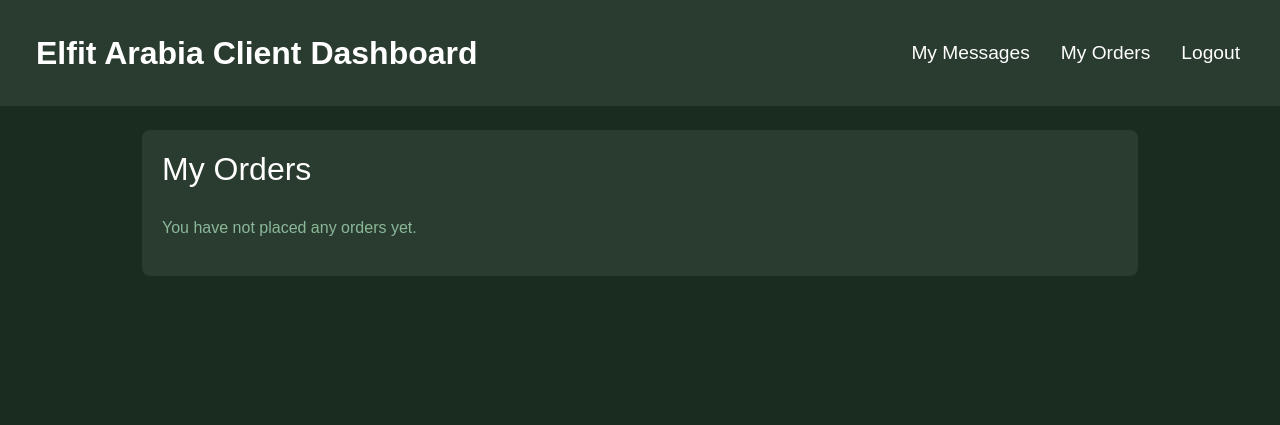
After one commit to syd-danish/b2b-ea, a Flask app: page /my-orders in a window 1280 px wide. The commit adds this page. Shown: the top 425 px of the page. Run offline with Flask 3, Linux system fonts and the light colour scheme; a user stored in the database is signed in; data comes from the database, SQL or seed files in the repository; both versions use the stored data as it was after the commit.

Commit message:
my_orders and my_messages update

```diff
--- a/app.py
+++ b/app.py
@@ -4,6 +4,8 @@
 from dotenv import load_dotenv
 from datetime import datetime
 from werkzeug.utils import secure_filename
+from email.mime.multipart import MIMEMultipart
+from email.mime.application import MIMEApplication
 load_dotenv()
 app = Flask(__name__)
 app.secret_key = os.getenv("FLASK_APP_SECRET_KEY")
@@ -163,13 +165,11 @@
         session.clear()
         flash("Please login to access the admin panel")
         return redirect(url_for("login"))
-
     user_email = session.get("user_email")
     if not user_email or not is_admin_in_db(user_email):
         session.clear()
         flash("Admin access required")
         return redirect(url_for("login"))
-
     return redirect(url_for("manage_clients", edit=client_id))
 
 # Add these new routes after your existing manage_clients route:
@@ -248,12 +248,6 @@
     flash("Client deleted successfully!")
     return redirect(url_for("manage_clients"))
 
-
-
-
-
-
-
 def is_authorized_client(email):
     """Check if the email belongs to an authorized client"""
     conn = sqlite3.connect(DATABASE)
@@ -262,7 +256,6 @@
     result = cursor.fetchone()
     conn.close()
     return result is not None or email in AUTHORIZED_CLIENTS
-
 
 def send_email(receiver, content, subject="Elfit Arabia Login OTP"):
     """Send email with customizable content"""
@@ -304,12 +297,6 @@
     send_email(receiver, content, "Elfit Arabia - Access Denied")
 
 
-
-
-
-
-
-
 @app.route("/admin/manage-products")
 def manage_products():
     if not session.get("authenticated"):
@@ -323,7 +310,7 @@
     all_categories = [
         "Winches", "Cable Drum Trailers", "Rollers", "Cable Drum Lifting Jacks", "Cable Locators", "Reeling Machine",
         "Cable Pulling Grips & Swivel Link", "Duct Rods", "Hydraulic Cutting and Crimping Tools"
-        , "Warning Tapes", "Manhole", "Ropes", "Duct",
+        ,"Warning Tapes", "Manhole", "Ropes", "Duct",
         "Telecom", "Fiber Optic", "Electrical", "Solar", "Pipes",
         "Other Products"
     ]
@@ -918,7 +905,7 @@
 
     all_categories = [
         "Winches", "Cable Drum Trailers","Rollers","Cable Drum Lifting Jacks","Cable Locators","Reeling Machine",
-        "Cable Pulling Grips & Swivel Link","Duct Rods", "Hydraulic Cutting and Crimping Tools"
+        "Cable Pulling Grips & Swivel Link","Duct Rods", "Hydraulic Cutting and Crimping Tools",
         "Warning Tapes", "Manhole", "Ropes", "Duct",
         "Telecom", "Fiber Optic", "Electrical", "Solar", "Pipes", "Other Products"
     ]
@@ -981,6 +968,68 @@
     flash("Order deleted successfully!", "success")
     return redirect(url_for("client_orders"))
 
+@app.route("/my-orders")
+def my_orders():
+    if not session.get("authenticated"):
+        flash("Please login to view your orders", "warning")
+        return redirect(url_for("login"))
+
+    user_email = session.get("user_email")
+
+    conn = sqlite3.connect(DATABASE)
+    conn.row_factory = sqlite3.Row
+    cursor = conn.cursor()
+    cursor.execute(
+        "SELECT * FROM orders WHERE user_email = ? ORDER BY created_at DESC",
+        (user_email,)
+    )
+    orders = cursor.fetchall()
+    conn.close()
+
+    return render_template("my_orders.html", orders=orders)
+
+@app.route("/admin/send-quotation", methods=["POST"])
+def send_quotation():
+    if not session.get("authenticated") or not session.get("is_admin"):
+        flash("Admin access required", "danger")
+        return redirect(url_for("login"))
+    order_id = request.form.get("id","").strip()
+    client_email = request.form.get("user_email","").strip()
+    message_body = request.form["message"]
+    attachment = request.files.get("attachment")
+    print("=== FORM DEBUG ===")
+    print("Request method:", request.method)
+    print("All form data:", dict(request.form))
+    print("All form keys:", list(request.form.keys()))
+    print("=== END DEBUG ===")
+    if not client_email or not order_id:
+        flash("Missing recipient information.", "danger")
+        return redirect(url_for("client_orders"))
+    email_user = os.getenv("SENDER_GMAIL_ADDRS")
+    email_pass = os.getenv("GMAIL_APP_PASSWORD_1")
+    msg = MIMEMultipart()
+    msg["Subject"] = f"Quotation for Order #{order_id}"
+    msg["From"] = email_user
+    msg["To"] = client_email
+    msg.attach(MIMEText(message_body, "plain"))
+    if attachment and attachment.filename:
+        file_data = attachment.read()
+        part = MIMEApplication(file_data, Name=attachment.filename)
+        part["Content-Disposition"] = f'attachment; filename="{attachment.filename}"'
+        msg.attach(part)
+    try:
+        with smtplib.SMTP("smtp.gmail.com", 587) as server:
+            server.starttls()
+            server.login(email_user, email_pass)
+            server.send_message(msg)
+        flash(f"Quotation sent to {client_email}", "success")
+    except Exception as e:
+        app.logger.error("Error sending quotation: %s", e)
+        flash("Failed to send quotation. Check server logs.", "danger")
+    return redirect(url_for("client_orders"))
+
+
+
 @app.route("/reports")
 def reports():
     return render_template("reports.html")
--- a/seed_products.py
+++ b/seed_products.py
@@ -1,6 +1,5 @@
 import sqlite3, json
 from app import DATABASE
-
 
 with open("product_data.json", "r") as f:
     products = json.load(f)
--- /dev/null
+++ b/templates/my_orders.html
@@ -0,0 +1,57 @@
+<!DOCTYPE html>
+<html lang="en">
+<head>
+  <meta charset="UTF-8">
+  <title>My Orders - Elfit Arabia</title>
+  <link href="https://cdn.jsdelivr.net/npm/bootstrap@5.3.0/dist/css/bootstrap.min.css" rel="stylesheet">
+  <link rel="stylesheet" href="{{ url_for('static', filename='style.css') }}">
+  <style>
+    body { background-color: #1a2b1f; padding: 130px; color: white; }
+    .section { background-color: #2a3b2f; border-radius: 8px; padding: 20px; margin-bottom: 20px; }
+    .nav-link {
+  white-space: nowrap;   /* prevents line break */
+  margin-left: 15px;     /* adds spacing */
+}
+  </style>
+</head>
+<body>
+
+<nav class="navbar navbar-expand-lg fixed-top">
+  <div class="container-fluid">
+      <a class="navbar-brand text-white" href="{{ url_for('dashboard') }}">Elfit Arabia Client Dashboard</a>
+  </div>
+  <div class="d-flex">
+    <a class="nav-link text-white" href="{{ url_for('my_messages') }}">My Messages</a>
+      <a class="nav-link text-white" href="{{ url_for('my_orders') }}">My Orders</a>
+      <a class="nav-link text-white" href="{{ url_for('logout') }}">Logout</a>
+  </div>
+</nav>
+
+<div class="content container-fluid">
+  <div class="section">
+    <h2 style="padding-bottom: 20px">My Orders</h2>
+    {% if orders %}
+      <div class="list-group">
+        {% for order in orders %}
+        <div class="list-group-item mb-2" style="background:#3a5e46; color:white; padding-bottom: 10px">
+          <div class="d-flex w-100 justify-content-between">
+            <h5 class="mb-1">{{ order["product_name"] }} ({{ order["quantity"] }})</h5>
+            <small>{{ order["created_at"] }}</small>
+          </div>
+          <p class="mb-1"><strong>Expected:</strong> {{ order["expected_date"] }}</p>
+          {% if order["comments"] %}
+          <p class="mb-1"><strong>Comments:</strong> {{ order["comments"] }}</p>
+          {% endif %}
+          <p class="mb-1"><strong>Status:</strong> {{ order["status"] }}</p>
+        </div>
+        {% endfor %}
+      </div>
+    {% else %}
+      <p class="text-muted">You have not placed any orders yet.</p>
+    {% endif %}
+  </div>
+</div>
+
+<script src="https://cdn.jsdelivr.net/npm/bootstrap@5.3.0/dist/js/bootstrap.bundle.min.js"></script>
+</body>
+</html>
```
Also changed, not shown: templates/admin.html (+76 -8 lines), templates/dashboard.html (+6 -5 lines), templates/my_messages.html (added, +34 -0 lines), database.db.
